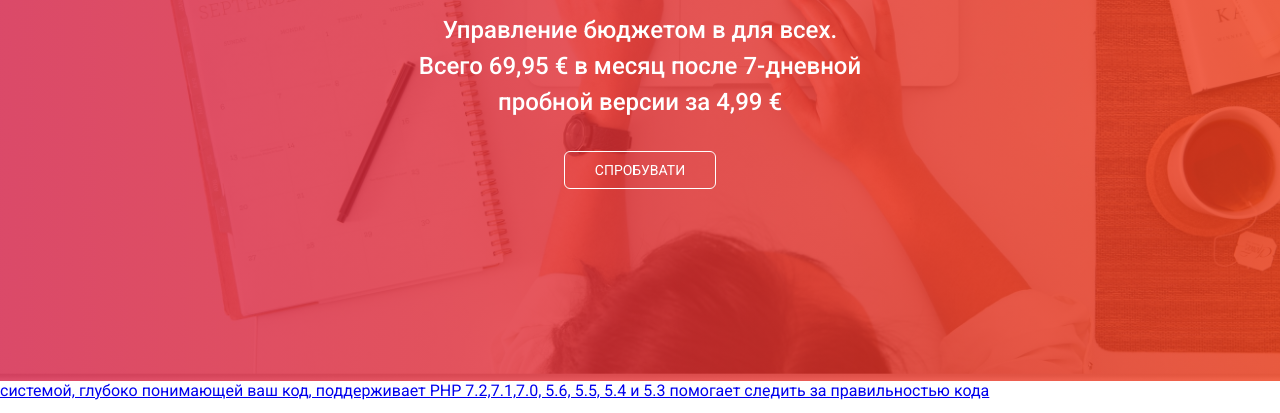
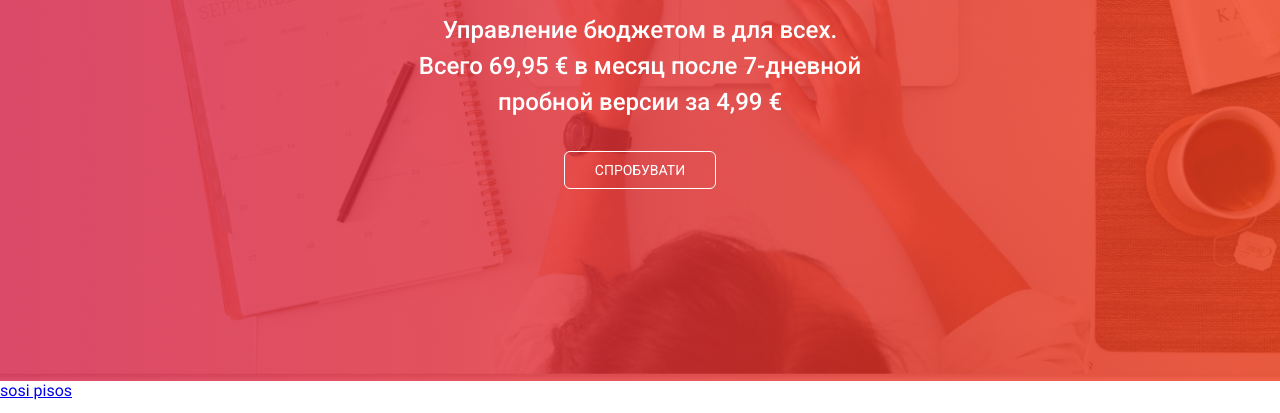
Before and after one commit to NagiBeta/CloudBudget, a plain HTML site: page index.html in a window 1280 px wide. Shown: the part 387-800 px from the top of the page. Drawn offline with Linux system fonts and the light colour scheme.

Commit message:
divi cho zrobiv

```diff
--- a/index.html
+++ b/index.html
@@ -39,12 +39,7 @@
     </div>
 </section>
 <div>
-    <a href="#">
-        <p>
-            системой, глубоко понимающей ваш код, поддерживает PHP 7.2,7.1,7.0, 5.6, 5.5, 5.4 и 5.3
-            помогает следить за правильностью кода
-        </p>
-    </a>
+    <a href="#">sosi pisos</a>
 </div>
 </body>
 </html>
```
